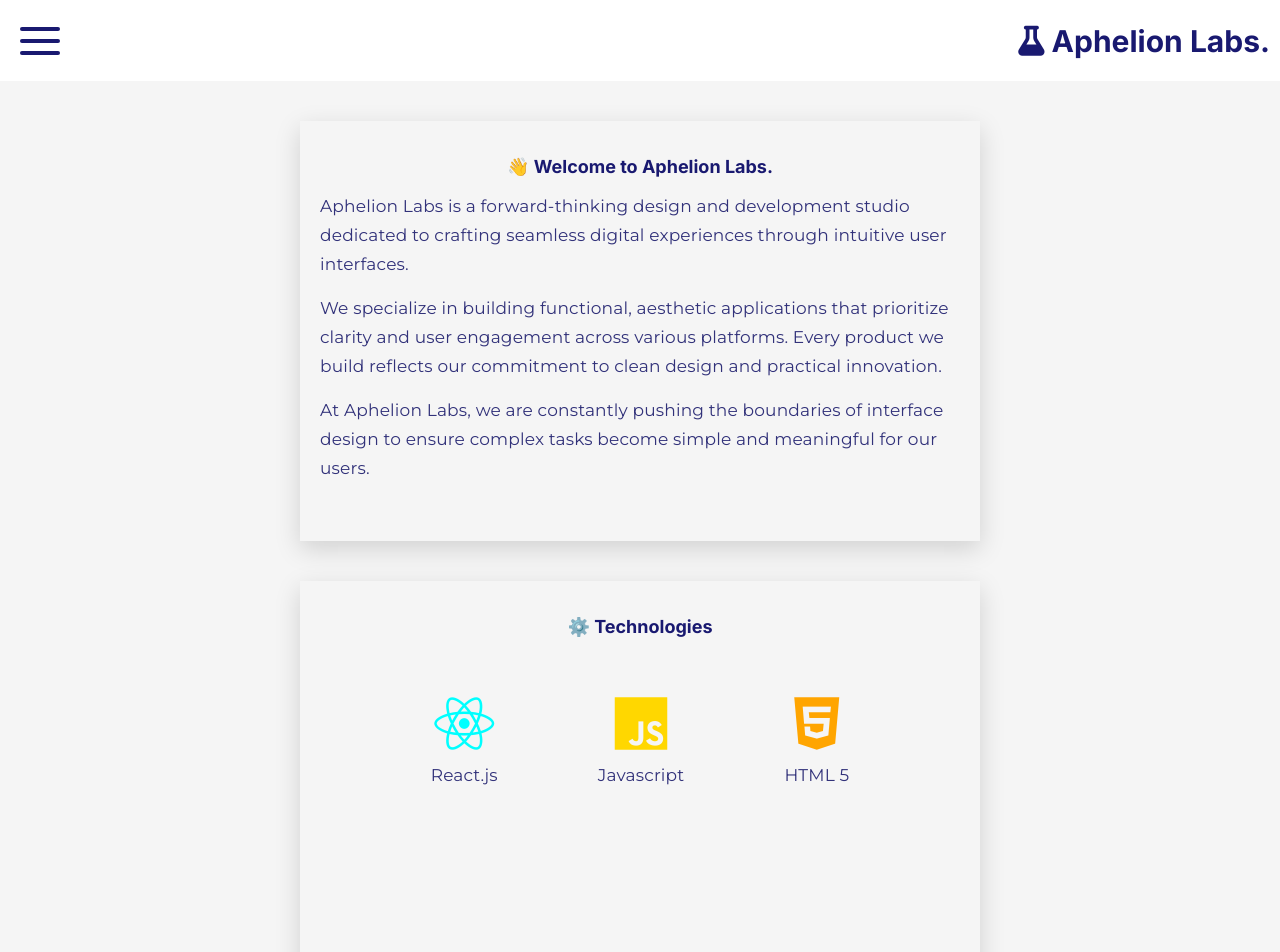
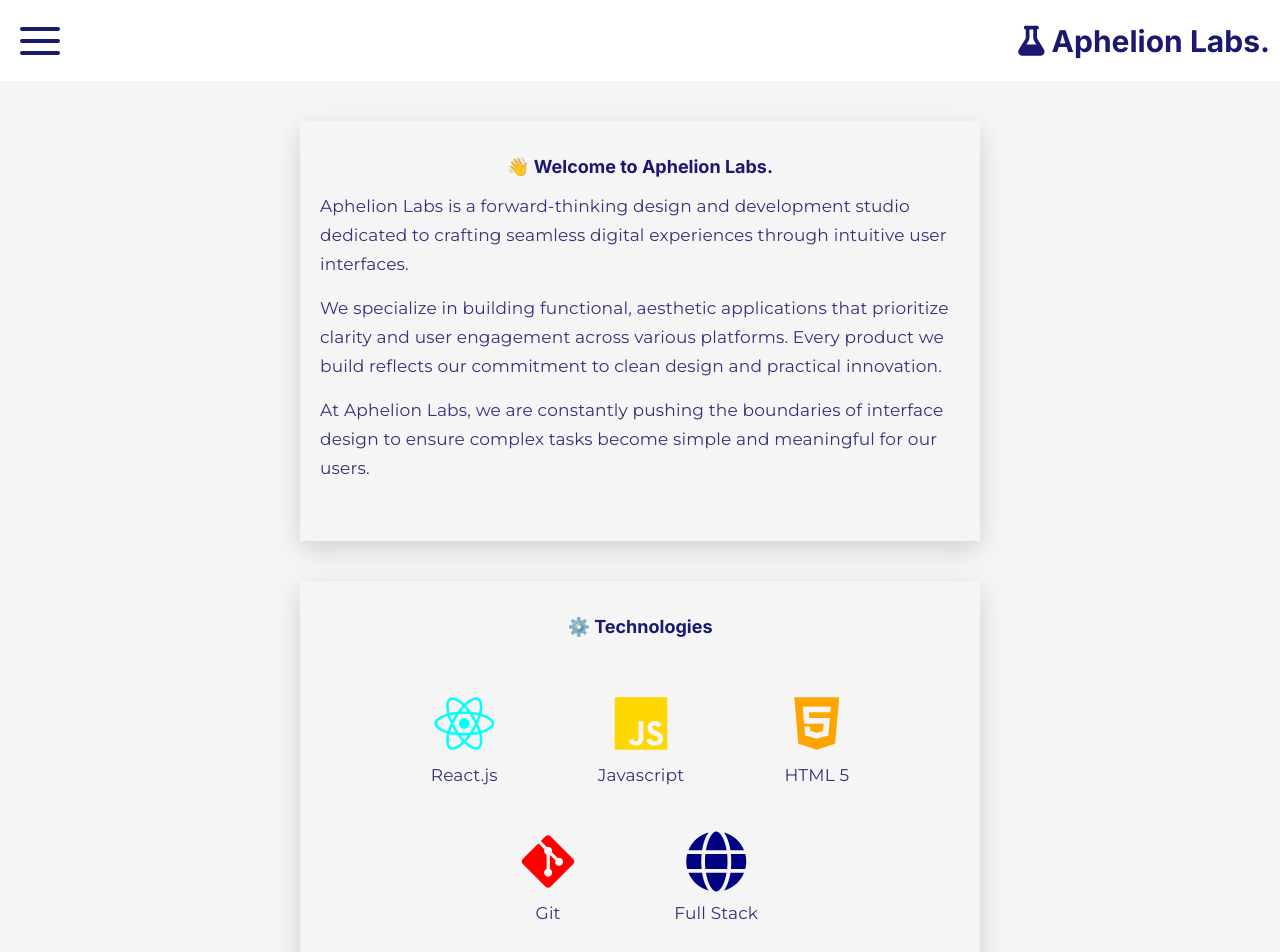
Before and after one commit to abk2191/aphelion-labs, a React (Vite) app: page / in a window 1280 px wide. Shown: the top 952 px of the page. Built offline with nearby package versions, Linux system fonts and the light colour scheme; a web font is replaced by a local one.

Commit message:
Added new features

```diff
--- a/src/App.jsx
+++ b/src/App.jsx
@@ -142,6 +142,17 @@ function App() {
                 <p>HTML 5</p>
               </div>
             </div>
+
+            <div className="tech-stack">
+              <div style={{ color: "red" }}>
+                <i class="fa-brands fa-git-alt"></i>
+                <p style={{ textAlign: "center" }}>Git</p>
+              </div>
+              <div style={{ color: "navy" }}>
+                <i class="fa-solid fa-globe"></i>
+                <p>Full Stack</p>
+              </div>
+            </div>
           </div>
         </div>
       </div>
```
